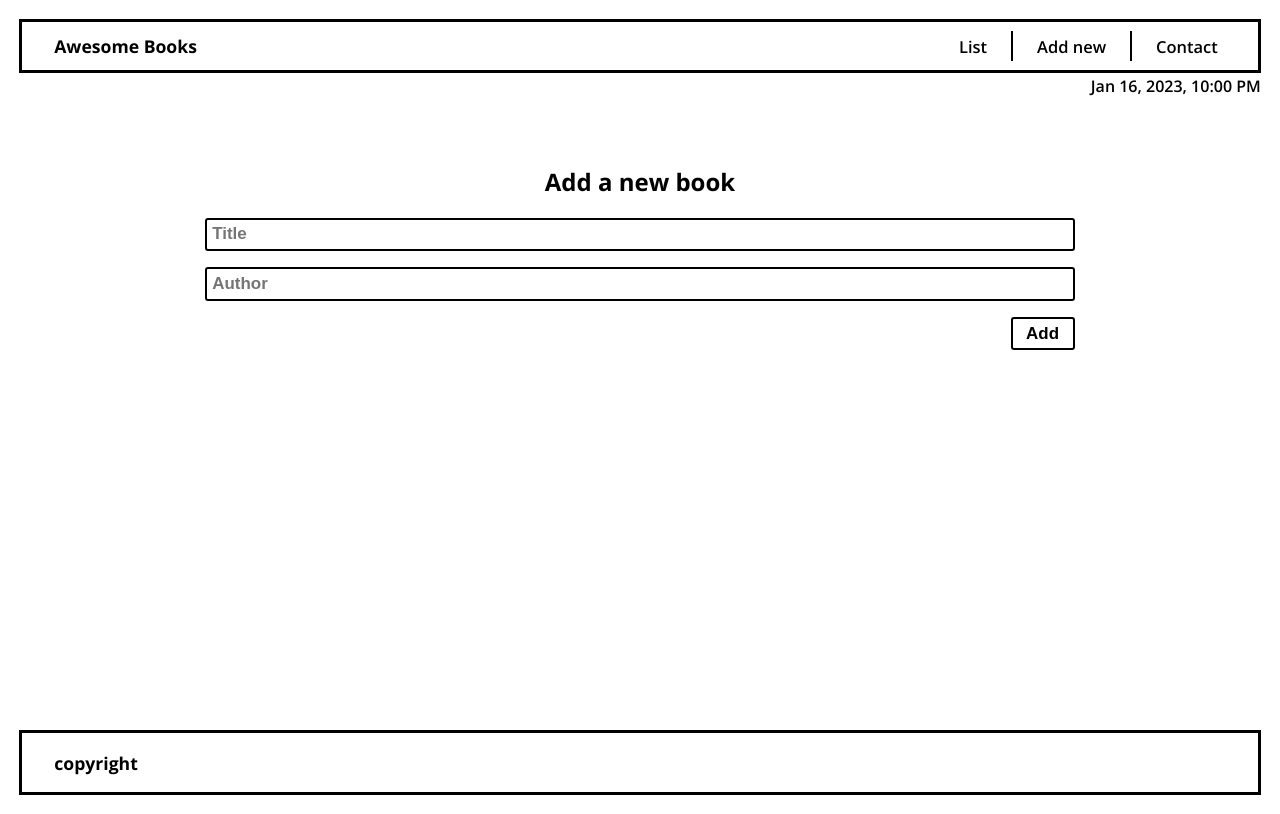
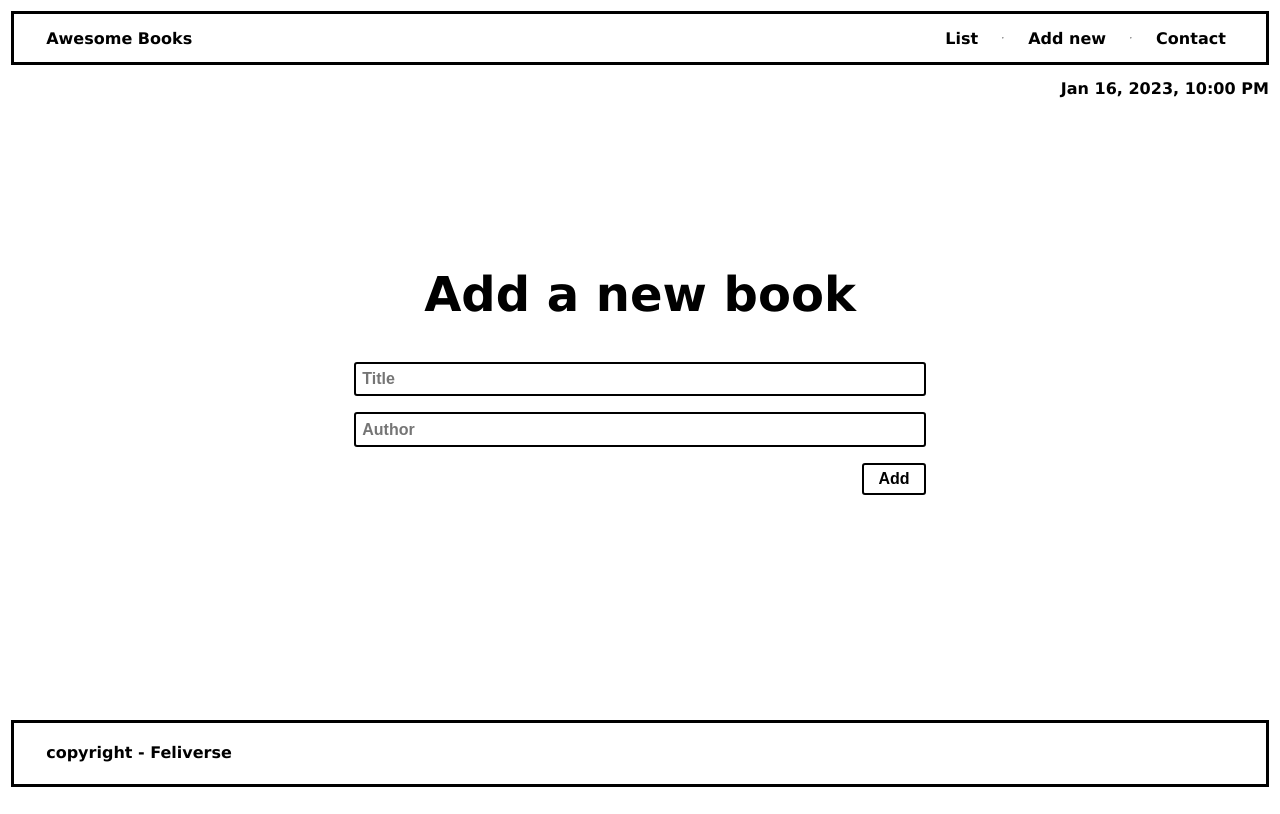
Before and after one commit to Feliverse/Awesome-Books---ModularES6, a website with bundled scripts: page index.html in a window 1280 px wide. Built offline with nearby package versions, Linux system fonts and the light colour scheme.

Commit message:
update indexHTML

```diff
--- a/index.css
+++ b/index.css
@@ -1,5 +1,7 @@
 body {
-  font-family: "Open Sans", sans-serif;
+  font-family:'Lucida Sans', 'Lucida Sans Regular', 'Lucida Grande', 'Lucida Sans Unicode', Geneva, Verdana, sans-serif;
+  margin: 0;
+  padding: 0;
 }
 
 .main-container {
@@ -20,7 +22,7 @@ body {
 
 .nav-title {
   margin: 0;
-  font-size: 1.1rem;
+  font-size: 1rem;
   font-weight: 700;
 }
 
@@ -35,8 +37,8 @@ body {
   display: none;
 }
 
-.nav-radio-label {
-  font-size: 1.03rem;
+.nav-Book-label {
+  font-size: 1rem;
   font-weight: 600;
   border: none;
   background-color: transparent;
@@ -44,38 +46,36 @@ body {
 }
 
 input[type="radio"]:checked + span {
-  color: blue;
-}
-
-.nav-divider {
-  width: 2px;
-  height: 1.9rem;
-  background-color: black;
-  border: none;
+  color: rgb(28, 202, 28);
+  border-bottom: 2px rgb(28, 202, 28) solid;
 }
 
 .clock {
   font-weight: 600;
+  line-height: 3;
   text-align: right;
-  margin: 0.1rem 0 3rem;
+}
+
+h1, h2 {
+  font-size: 3rem;
 }
 
 .list-tab {
   display: none;
 }
 
-.add-new-tabb {
+.add-new-tab {
   display: block;
   width: 70%;
   margin: auto;
 }
 
 .books-ph {
+  max-width: 80%;
   max-height: 50vh;
   overflow-y: scroll;
   border: 3px solid black;
-  border-radius: 3px;
-  margin-bottom: 3rem;
+  margin: 3% auto;
 }
 
 .books-ph::-webkit-scrollbar {
@@ -94,6 +94,7 @@ input[type="radio"]:checked + span {
 }
 
 .book-title {
+  padding-left: 1%;
   font-weight: 700;
   line-height: 2.2rem;
   margin: 0;
@@ -112,7 +113,7 @@ input[type="radio"]:checked + span {
   flex-direction: column;
   justify-content: center;
   align-items: flex-end;
-  width: 70%;
+  width: 65%;
   gap: 1rem;
   margin: auto;
 }
@@ -121,8 +122,8 @@ input[type="radio"]:checked + span {
   width: 100%;
   border: 2px solid black;
   border-radius: 3px;
-  padding: 0.3rem;
-  font-size: 1.06rem;
+  padding: 0.4rem;
+  font-size: 1rem;
   font-weight: 600;
   box-sizing: border-box;
 }
@@ -134,7 +135,7 @@ input[type="radio"]:checked + span {
   border-radius: 3px;
   padding: 0.3rem;
   background-color: white;
-  font-size: 1.06rem;
+  font-size: 1rem;
   font-weight: 600;
 }
 
@@ -146,11 +147,11 @@ input[type="radio"]:checked + span {
 }
 
 .contact-title {
-  font-size: 2.5rem;
+  font-size: 3rem;
   margin-bottom: 3rem;
 }
 
-.contact-question,
+.contact-hi,
 .contact-list-item {
   font-size: 1.06rem;
   font-weight: 700;
@@ -163,11 +164,10 @@ input[type="radio"]:checked + span {
 .footer {
   margin-top: auto;
   display: flex;
-  justify-self: end;
   bottom: 0.7rem;
   padding: 0.5rem 2rem;
   border: 3px solid black;
-  font-size: 1.1rem;
+  font-size: 1rem;
   font-weight: 700;
-  line-height: 0.5rem;
+  line-height: 0.8rem;
 }
--- a/index.html
+++ b/index.html
@@ -1,44 +1,41 @@
 <!DOCTYPE html>
 <html lang="en">
+
 <head>
   <meta charset="UTF-8" />
   <meta name="viewport" content="width=device-width, initial-scale=1.0" />
-    <title>Awesome Books | Home</title>
-    <link rel="preconnect" href="https://fonts.googleapis.com" />
-    <link rel="preconnect" href="https://fonts.gstatic.com" crossorigin />
-    <link
-      href="https://fonts.googleapis.com/css2?family=Open+Sans:wght@300;400;500;600;700;800&display=swap"
-      rel="stylesheet"
-    />
+  <title>Awesome Books | Feliverse</title>
   <link rel="stylesheet" href="index.css">
 </head>
+
 <body>
   <div class="main-container">
-      <header>
+    <header class="header">
       <nav class="navigation">
         <p class="nav-title">Awesome Books</p>
         <div class="nav-btns">
-            <label class="nav-radio-label">
-              <input name="nav-radio" type="radio" id="listRadio" onclick="selectList()" class="nav-btn">
+          <label class="nav-Book-label">
+            <input name="nav-Book" type="radio" id="listBook" onclick="goList()" class="nav-btn">
             </input>
             <span>List</span>
           </label>
           <hr class="nav-divider">
-            <label class="nav-radio-label" for="addNewRadio">
-              <input name="nav-radio" type="radio" id="addNewRadio" onclick="selectAdd()" class="nav-btn"></input>
+          <label class="nav-Book-label" for="addNewBook">
+            <input name="nav-Book" type="radio" id="addNewBook" onclick="goAdd()" class="nav-btn"></input>
             <span>Add new</span>
           </label>
           <hr class="nav-divider">
-            <label class="nav-radio-label" for="contactRadio">
-              <input name="nav-radio" type="radio" id="contactRadio" onclick="selectContact()" class="nav-btn"></input>
+          <label class="nav-Book-label" for="contactBook">
+            <input name="nav-Book" type="radio" id="contactBook" onclick="goContact()" class="nav-btn"></input>
             <span>Contact</span>
           </label>
         </div>
       </nav>
+      <div id="clock" class="clock">
+      <span id="clock-time"></span>
+    </div>
     </header>
-      <div id="clock" class="clock">
-        <span id="clock-time">HH:MM:SS</span>
-      </div>
+
     <section id="listTab" class="list-tab">
       <h1>Awesome books</h1>
       <div class="books-ph" id="book"></div>
@@ -48,24 +45,25 @@
       <div class="input-container">
         <input class="input" id="title" type="text" placeholder="Title" />
         <input class="input" id="author" type="text" placeholder="Author" />
-          <button class="input-btn" id="addBtn" type="button" onclick="getInputValues()">
-            Add
-          </button>
+        <button class="input-btn" id="addBtn" type="button" onclick="getInputValues()">Add</button>
       </div>
     </section>
     <section id="contactTab" class="contact-tab">
-        <h2 class="contact-title">Contact Inforamtion</h2>
-        <span class="contact-question">Do you have any questions or you just want ot say "Hello"?<br> you can reach out to us!</span>
+      <h2 class="contact-title">Contact Information</h2>
+      <span class="contact-hi">Do you have any questions or you just want to say "Hello"?<br> you can reach out to
+        us!</span>
       <ul>
         <li class="contact-list-item">Our e-mail: mail@mail.com</li>
-          <li class="contact-list-item">Our phone number: 00123456789</li>
-          <li class="contact-list-item">Our address: Streetname 22, 84503 City, Country</li>
+        <li class="contact-list-item">Our phone number: 001256789</li>
+        <li class="contact-list-item">Our address: Streetname 22, 8503 City, Country</li>
       </ul>
     </section>
+
     <footer class="footer">
-        <p>copyright</p>
+      <p>copyright - Feliverse</p>
     </footer>
   </div>
   <script type="module" src="index.js"></script>
 </body>
+
 </html>
```
Lines whose indentation alone changed are shown as unchanged.
